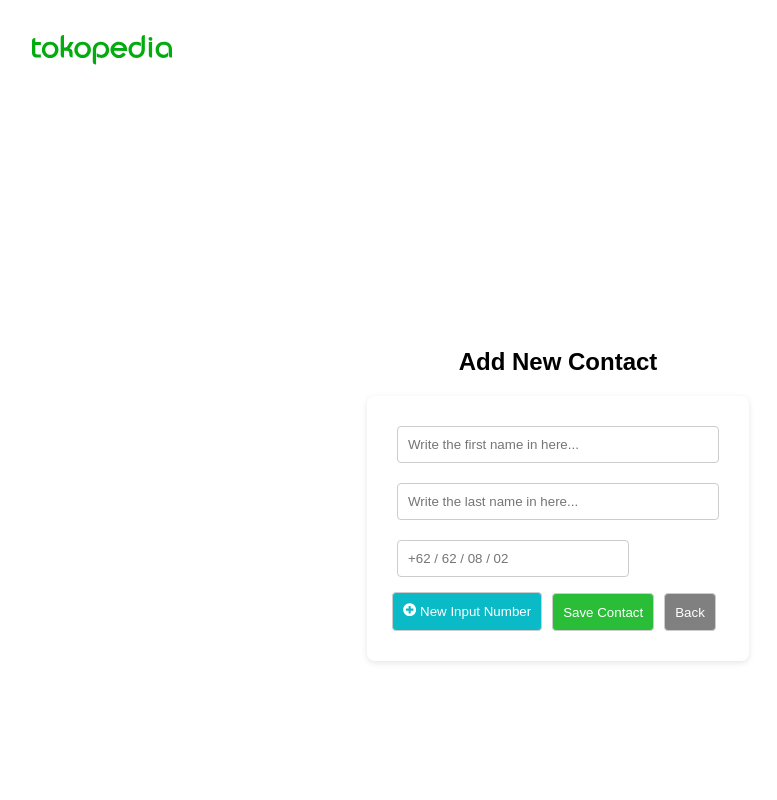
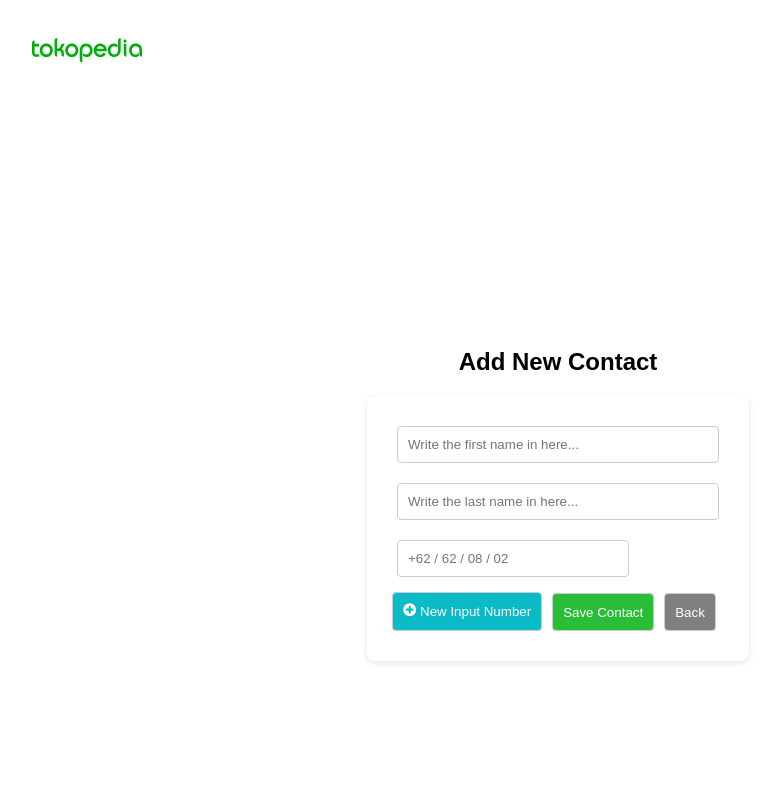
Before and after one commit to alfin0224/tokopedia-phone-book, a React (Create React App) app: page /add in a window 1280 px wide. Shown: the top 800 px of the page, without its empty margins (82-859 px from the left). Built offline with nearby package versions, Linux system fonts and the light colour scheme; no server answers.

Commit message:
Update for web perfomance 1.2

```diff
--- a/src/components/global/Header.tsx
+++ b/src/components/global/Header.tsx
@@ -18,8 +18,8 @@ const Header: React.FC = () => {
             <NavLogo to="/">
               <img
                 src={tokpedLogo}
-                width="140px"
-                height="30"
+                width="110"
+                height="25"
                 style={{
                   maxWidth: "100%"
                 }}
--- a/src/pages/ContactList.tsx
+++ b/src/pages/ContactList.tsx
@@ -331,9 +331,8 @@ function ContactList() {
           ))}
         </ContactListWrapper>
         <ActionButton>
-          <Link to="/add">
+          <Link to="/add" aria-label="Navigate to Add New Contact page">
             <button aria-label="Add Contact">
-            <span aria-hidden="true">Add</span>
               <FaPlusCircle /> Add Contact
             </button>
           </Link>
@@ -370,6 +369,7 @@ function ContactList() {
               <ButtonCardContainer>
                 {favoriteContacts.includes(contact) ? (
                   <button
+                    aria-label="Favorite"
                     className="btn-favorite"
                     onClick={() => removeFromFavorites(contact)}
                   >
@@ -377,18 +377,20 @@ function ContactList() {
                   </button>
                 ) : (
                   <button
+                    aria-label="Favorite"
                     className="btn-favorite"
                     onClick={() => addToFavorites(contact)}
                   >
                     Add To &nbsp; <FaStar />
                   </button>
                 )}
-                <Link to={`/edit/${contact.id}`}>
-                  <button className="btn-edit">
+                <Link to={`/edit/${contact.id}`} aria-label="Navigate to Edit Contact page">
+                  <button className="btn-edit" aria-label="Edit Contact">
                     <FaEdit />
                   </button>
                 </Link>
                 <button
+                  aria-label="Delete Contact"
                   className={"btn-delete"}
                   onClick={() => handleDeleteContact(contact.id)}
                 >
```
